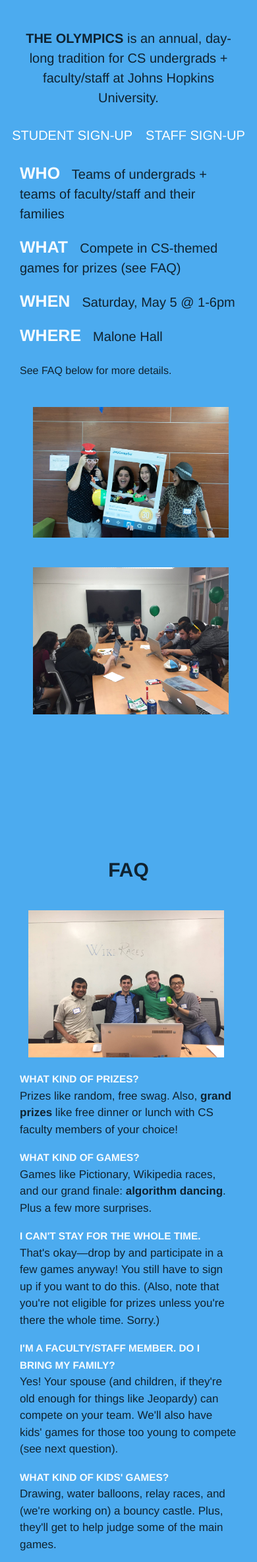
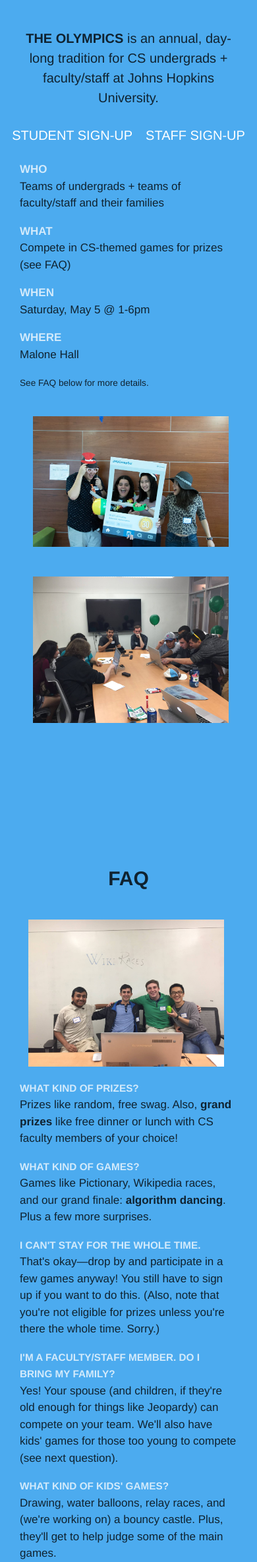
Before and after one commit to WiCSJHU/wicsjhu.github.io, a PHP site: page /olympiCS/index.html in a window 390 px wide. Shown: the part 990-3358 px from the top of the page at 66% size. Run offline with PHP 8.4, Linux system fonts and the light colour scheme; some web fonts are replaced.

Commit message:
color, display for p span

```diff
--- a/olympiCS/css/base.css
+++ b/olympiCS/css/base.css
@@ -181,7 +181,7 @@ main {
 	text-transform: uppercase;
 	font-size: 1.25em;
 	font-weight: 600;
-	color: rgba(255, 255, 255, 0.95);
+	color: rgba(255, 255, 255, 0.75);
 }
 
 .info.faq span {
@@ -461,10 +461,26 @@ h2 {
 	left: 0;
 }
 
+@media screen and (max-width: 80em) {
+	.summary p {
+		font-size: .95em;
+	}
+}
+
+@media screen and (max-width: 70em) {
+	.summary p {
+		font-size: .85em;
+	}
+}
+
 @media screen and (max-width: 60em) {
 	.info, .header__title.faq {
 		padding-left: 2em;
 		padding-right: 2em;
+	}
+	.summary p span {
+		display: block;
+		font-size: 1em;
 	}
 }
 
--- a/olympiCS/index.html
+++ b/olympiCS/index.html
@@ -47,7 +47,7 @@
 				</header>
 			</div>
 			<div class="content test">
-				<div class="info" style="align-self: left">
+				<div class="info summary" style="align-self: left">
 					<p><span>Who</span> Teams of undergrads + teams of faculty/staff and their families</p>
 					<p><span>What</span> Compete in CS-themed games for prizes (see FAQ)</p>
 
```
